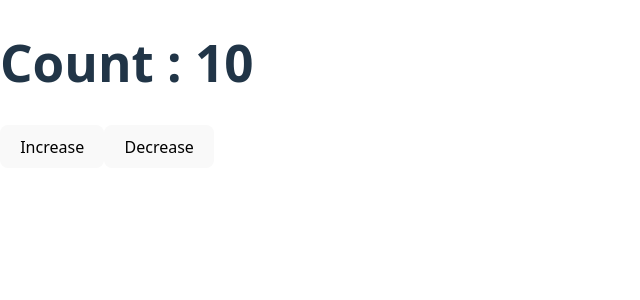
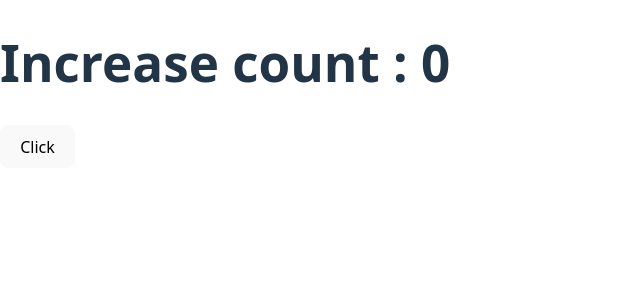
Before and after one commit to ridwanahmedxix/React-, a React (Vite) app in the folder Lesson/Lesson-2/: page / in a window 1280 px wide. Shown: the top 300 px of the page, without its empty margins (0-640 px from the left). Built offline with nearby package versions, Linux system fonts and the light colour scheme.

Commit message:
some code update

```diff
--- a/Lesson/Lesson-2/src/App.jsx
+++ b/Lesson/Lesson-2/src/App.jsx
@@ -1,24 +1,26 @@
-import React, { useState } from "react";
+import { useEffect, useState } from "react";
 import "./App.css";
 
 function App() {
-  const [price, setPrice] = useState(10);
+  const [count, setCount] = useState(0);
 
-  const increaseHandle = () => {
-    const newPrice = price + 1;
-    setPrice(newPrice);
+  const increaseNumber = () => {
+    const newCount = count + 1;
+    setCount(newCount);
   };
 
-  const decreaseHandle = () => {
-    const newPrice = price - 1;
-    setPrice(newPrice);
-  };
+  useEffect(() => {
+    alert("This is a Alert");
+  }, []);
+
+  useEffect(() => {
+    alert(" Count State Was Chabged");
+  }, [count]);
 
   return (
     <div>
-      <h1> Count : {price} </h1>
-      <button onClick={increaseHandle}> Increase </button>
-      <button onClick={decreaseHandle}>Decrease </button>
+      <h1> Increase count : {count} </h1>
+      <button onClick={increaseNumber}>Click</button>
     </div>
   );
 }
```
